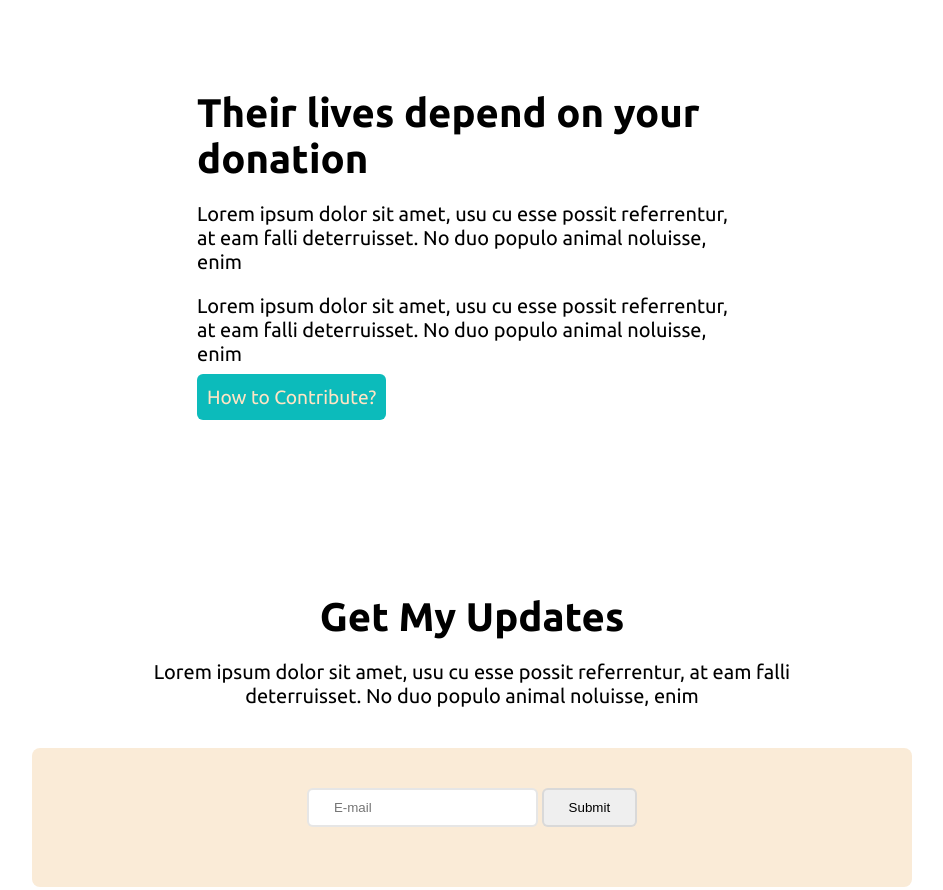
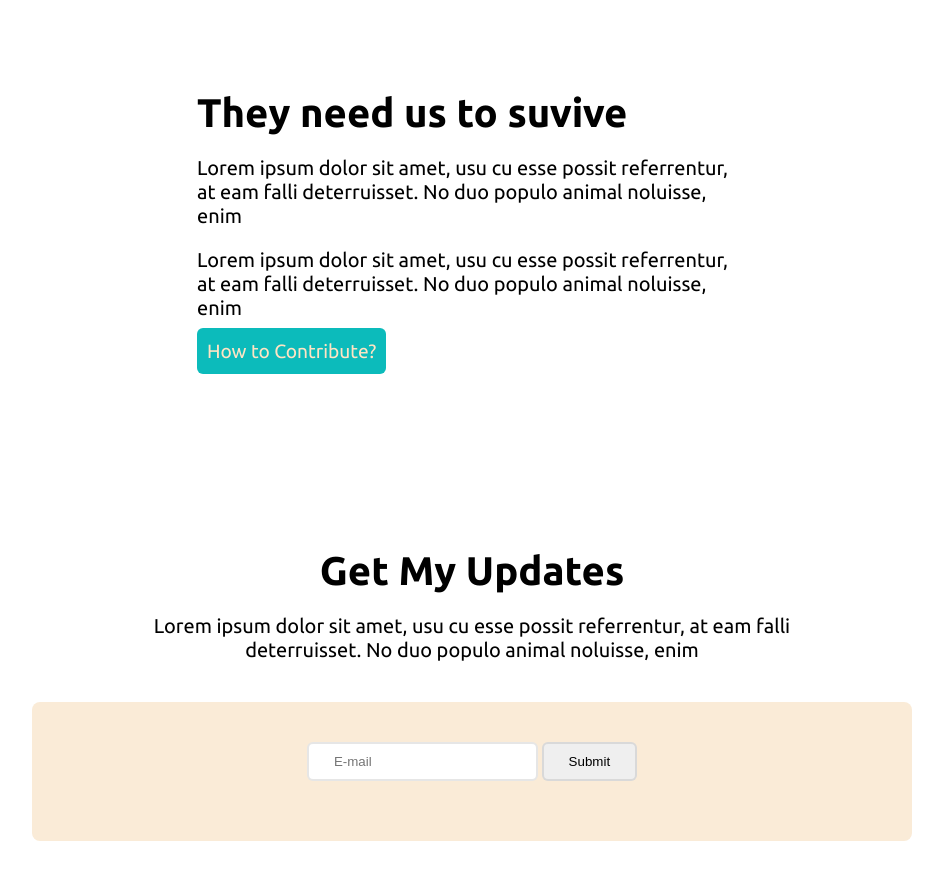
Before and after one commit to rawnaqul/assignment-i, a plain HTML site: page index.html in a window 1280 px wide. Shown: the part 2682-3572 px from the top of the page, without its empty margins (168-1111 px from the left). Drawn offline with Linux system fonts and the light colour scheme.

Commit message:
last-one

```diff
--- a/index.html
+++ b/index.html
@@ -109,7 +109,7 @@
         <div class="blog-flex">
             <div><img src="images/blog-2.jpg" alt=""></div>
             <div class="blog-post">
-                <h3>Their lives depend on your donation</h3>
+                <h3>They need us to suvive</h3>
                 <p>Lorem ipsum dolor sit amet, usu cu esse possit referrentur, at eam falli deterruisset. No duo populo
                     animal noluisse, enim</p>
                 <p>Lorem ipsum dolor sit amet, usu cu esse possit referrentur, at eam falli deterruisset. No duo populo
```
